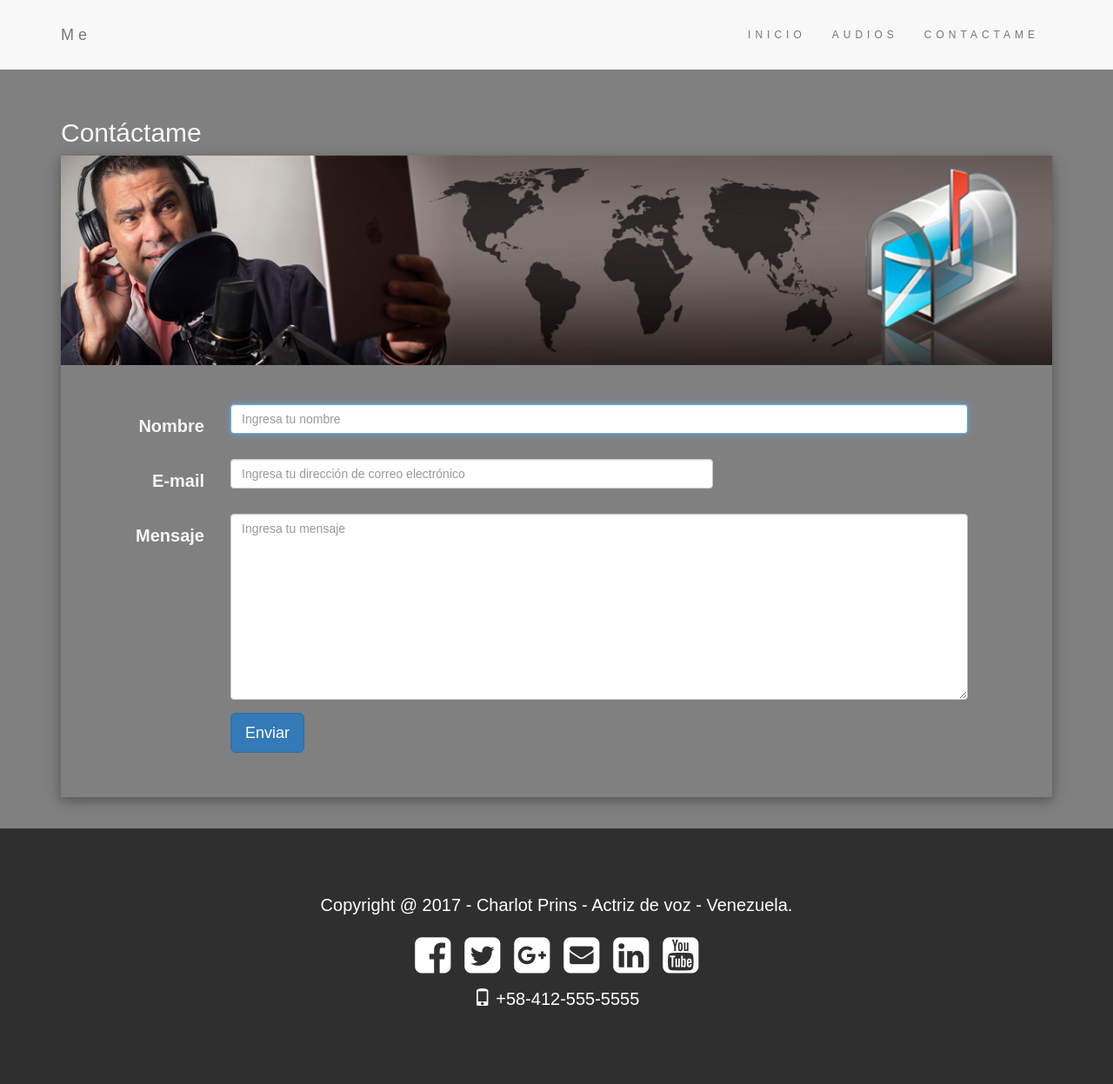
After one commit to cprins/webpage-charlot, a Rails app: page /contacto in a window 1280 px wide. The commit adds this page. Shown: the whole page at 87% size. Run offline with Rails 7, Linux system fonts and the light colour scheme; style sheets or scripts are compiled from the project's sources; some libraries are stand-ins or nearby versions.

Commit message:
Se creo la pagina de contacto

```diff
--- a/app/controllers/welcome_controller.rb
+++ b/app/controllers/welcome_controller.rb
@@ -8,4 +8,8 @@ class WelcomeController < ApplicationController
 
   end
 
+  def contacto
+
+  end
+
 end
--- a/app/views/layouts/_navegacion.html.erb
+++ b/app/views/layouts/_navegacion.html.erb
@@ -13,6 +13,7 @@
       <ul class="nav navbar-nav navbar-right">
         <li> <%= link_to "INICIO", root_path %> </li>
         <li><%= link_to "AUDIOS", audio_path %></li>
+        <li><%= link_to "CONTACTAME", contacto_path %></li>
       </ul>
     </div>
   </div>
--- /dev/null
+++ b/app/views/welcome/contacto.html.erb
@@ -0,0 +1,41 @@
+
+ <div class="container">
+    <br>
+    <h2>Contáctame</h2>
+    <div class="w3-card-4" style="width:100%">
+      <%=image_tag "banner-contacto.jpg",:class => "img-responsive margin" ,:style =>"width:100%", :alt =>"Image"%>
+        <%= form_for(:session, :html => {class: "form-horizontal", role: "form"}, url: contact_mail_path) do |f|  %>
+        <div class="form-group">
+          <div class="control-label col-sm-2">
+            <%= f.label "Nombre"  %>
+          </div>
+          <div class="col-sm-9">
+            <%= f.text_field :apikey, class: "form-control", placeholder: "Ingresa tu nombre", autofocus: true, required: true %>
+          </div>
+        </div>
+        <div class="form-group">
+          <div class="control-label col-sm-2">
+            <%= f.label "E-Mail"  %> <br/>
+          </div>
+          <div class="col-sm-6">
+            <%= f.email_field :email, class: "form-control", placeholder: "Ingresa tu dirección de correo electrónico", required: true %>
+          </div>
+        </div>
+        <div class="form-group">
+          <div class="control-label col-sm-2">
+            <%= f.label "Mensaje"  %> <br/>
+          </div>
+          <div class="col-sm-9">
+            <%= f.text_area :message, class: "form-control", rows: 10, placeholder: "Ingresa tu mensaje", required: true %>
+          </div>
+        </div>
+        <div class="form-group">
+          <div class="col-sm-offset-2 col-sm-10">
+            <%= f.submit "Enviar", class: 'btn btn-primary btn-lg'%>
+          </div>
+        </div>
+        <br>
+        <% end %>
+    </div>
+    <br>
+  </div>
--- a/config/routes.rb
+++ b/config/routes.rb
@@ -10,6 +10,11 @@ Rails.application.routes.draw do
 
   root 'welcome#index'
   get 'audio', to: 'welcome#audio'
+  get 'contacto', to: 'welcome#contacto'
+
+  # creacion de la ruta contacto (envio de correo)
+  get  'contact_mail', to: 'contactmail#new'
+  post 'contact_mail', to: 'contactmail#send'
 
   # Example of named route that can be invoked with purchase_url(id: product.id)
   #   get 'products/:id/purchase' => 'catalog#purchase', as: :purchase
```
Also changed, not shown: app/assets/images/banner-contacto.jpg (added).
